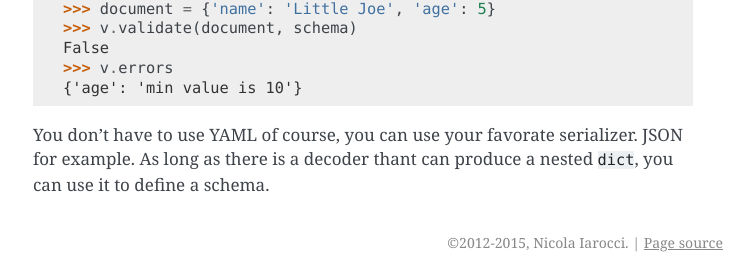
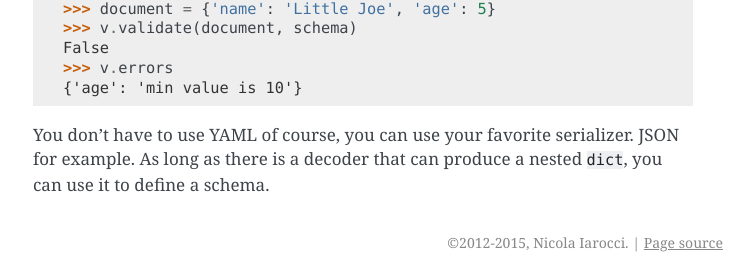
Before and after one commit to pyeve/cerberus, a Sphinx documentation site: the page built from docs/usage.rst, in a window 1280 px wide and 900 px high, scrolled down 16162 px. Shown: the part 618-897 px from the top of the window, without its empty margins (387-1141 px from the left). Built offline with Sphinx 7.4.7, drawn with Linux system fonts in a browser that asks for light colours; some of the changed text lies outside the part shown.

Commit message:
Fixed some typos

```diff
--- a/docs/usage.rst
+++ b/docs/usage.rst
@@ -911,8 +911,8 @@
     >>> v.errors
     {'age': 'min value is 10'}
 
-You don't have to use YAML of course, you can use your favorate serializer.
-JSON for example. As long as there is a decoder thant can produce a nested
+You don't have to use YAML of course, you can use your favorite serializer.
+JSON for example. As long as there is a decoder that can produce a nested
 ``dict``, you can use it to define a schema.
 
 
```
Also changed, not shown: other parts of docs/usage.rst (+2 -2 lines).
